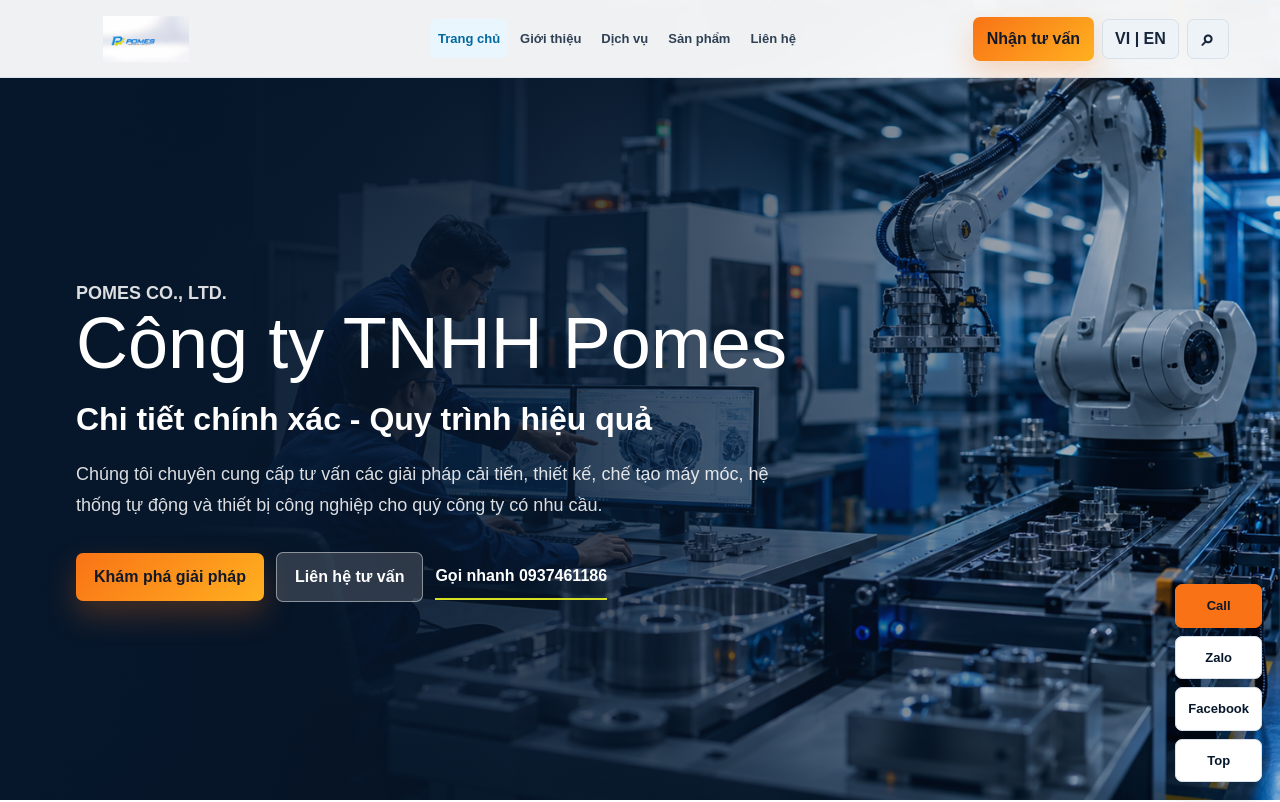
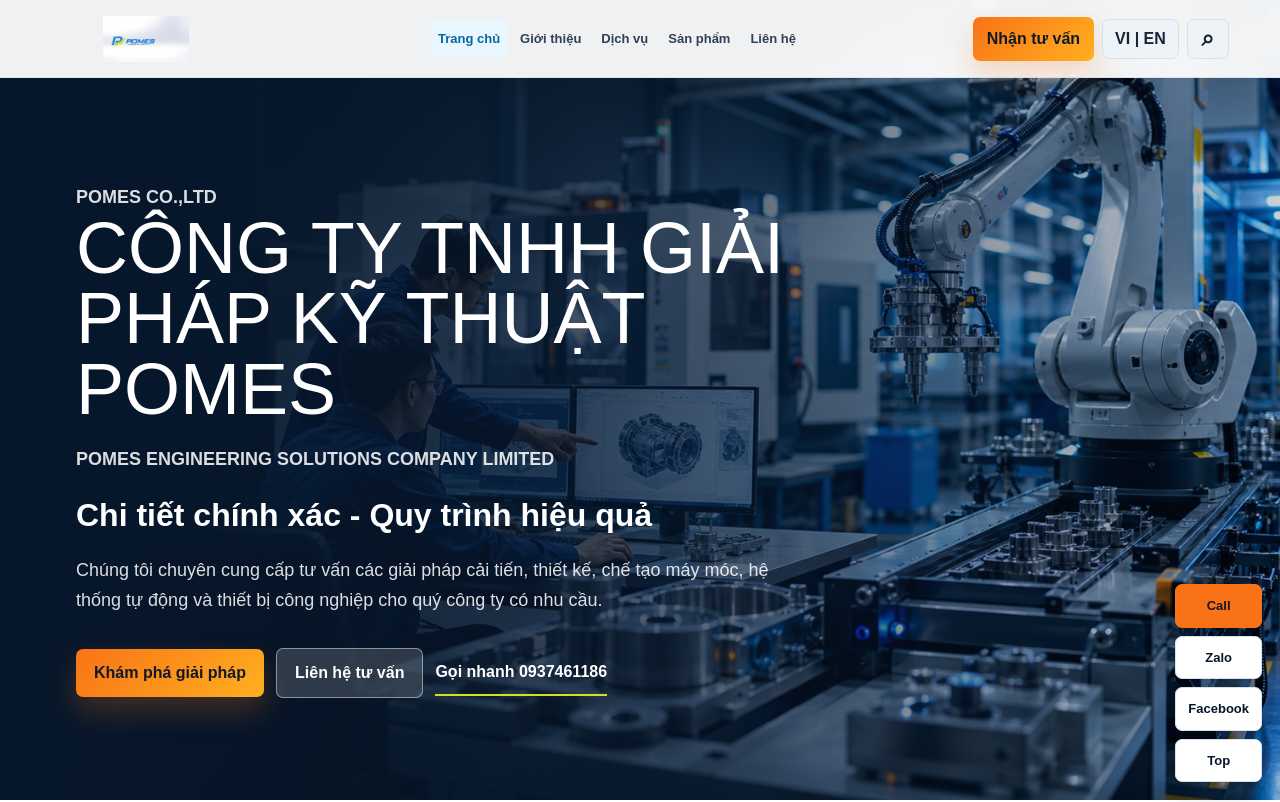
Before and after one commit to nguyenhoangan20122007-cpu/P, a Next.js app: page / in a window 1280 px wide. Shown: the top 802 px of the page. Built offline with nearby package versions, Linux system fonts and the light colour scheme.

Commit message:
Update official POMES company names

```diff
--- a/app/PomesSite.tsx
+++ b/app/PomesSite.tsx
@@ -33,15 +33,17 @@
 };
 
 const company = {
-  name: { vi: "Công ty TNHH Pomes", en: "Pomes Co., Ltd." },
-  legalName: { vi: "CÔNG TY TNHH POMES", en: "POMES CO., LTD." },
+  name: { vi: "CÔNG TY TNHH GIẢI PHÁP KỸ THUẬT POMES", en: "POMES ENGINEERING SOLUTIONS COMPANY LIMITED" },
+  legalName: { vi: "CÔNG TY TNHH GIẢI PHÁP KỸ THUẬT POMES", en: "POMES ENGINEERING SOLUTIONS COMPANY LIMITED" },
+  foreignName: "POMES ENGINEERING SOLUTIONS COMPANY LIMITED",
+  shortName: "POMES CO.,LTD",
   slogan: {
     vi: "Chi tiết chính xác - Quy trình hiệu quả",
     en: "Precise details - Effective processes",
   },
   history: {
-    vi: "Pomes là công ty mới thành lập, tập trung cung cấp các giải pháp kỹ thuật thực tiễn cho doanh nghiệp sản xuất.",
-    en: "Pomes is newly established and focuses on practical engineering solutions for manufacturing businesses.",
+    vi: "POMES là công ty mới thành lập, tập trung cung cấp các giải pháp kỹ thuật thực tiễn cho doanh nghiệp sản xuất.",
+    en: "POMES is newly established and focuses on practical engineering solutions for manufacturing businesses.",
   },
 };
 
@@ -399,11 +401,11 @@
   }, []);
 
   useEffect(() => {
-    const title = lang === "vi" ? "Công ty TNHH Pomes | Giải pháp cải tiến, chế tạo máy và tự động hóa" : "Pomes Co., Ltd. | Improvement, machine fabrication and automation solutions";
+    const title = lang === "vi" ? "CÔNG TY TNHH GIẢI PHÁP KỸ THUẬT POMES | Cải tiến, chế tạo máy và tự động hóa" : "POMES ENGINEERING SOLUTIONS COMPANY LIMITED | Improvement, machine fabrication and automation solutions";
     const desc =
       lang === "vi"
-        ? "Công ty TNHH Pomes tư vấn giải pháp cải tiến, thiết kế, chế tạo máy móc, hệ thống tự động và cung cấp thiết bị công nghiệp tại TP.HCM."
-        : "Pomes Co., Ltd. provides consulting for improvement solutions, machine design, fabrication, automation systems and industrial equipment in Ho Chi Minh City.";
+        ? "CÔNG TY TNHH GIẢI PHÁP KỸ THUẬT POMES tư vấn giải pháp cải tiến, thiết kế, chế tạo máy móc, hệ thống tự động và cung cấp thiết bị công nghiệp tại TP.HCM."
+        : "POMES ENGINEERING SOLUTIONS COMPANY LIMITED provides consulting for improvement solutions, machine design, fabrication, automation systems and industrial equipment in Ho Chi Minh City.";
     document.title = title;
     setMeta("description", desc);
     setMeta("keywords", "Giải pháp tự động hóa, thiết kế chế tạo máy, cải tiến máy móc, gia công cơ khí chính xác, quét 3D công nghiệp, thiết bị công nghiệp, TP.HCM");
@@ -512,7 +514,7 @@
             "@context": "https://schema.org",
             "@type": "Organization",
             name: company.legalName.vi,
-            alternateName: company.name.en,
+            alternateName: [company.foreignName, company.shortName],
             url: typeof window !== "undefined" ? window.location.origin : "",
             logo: "/logo.jpg",
             telephone: contact.phone,
@@ -608,8 +610,9 @@
       <section className="hero">
         <div className="hero-bg" />
         <div className="hero-content reveal">
-          <p className="eyebrow">{company.name.en}</p>
+          <p className="eyebrow">{company.shortName}</p>
           <h1>{company.name[lang]}</h1>
+          <p className="company-alias">{lang === "vi" ? company.foreignName : company.shortName}</p>
           <p className="slogan">{company.slogan[lang]}</p>
           <p>{pptProfile.intro[lang]}</p>
           <div className="hero-actions">
@@ -736,9 +739,26 @@
   const core = lang === "vi" ? ["Chính xác", "Hiệu quả", "Sáng tạo", "Trách nhiệm", "Đồng hành", "Cải tiến liên tục"] : ["Precision", "Efficiency", "Creativity", "Responsibility", "Partnership", "Continuous improvement"];
   return (
     <>
-      <PageHero lang={lang} title={lang === "vi" ? "Giới thiệu Công ty TNHH Pomes" : "About Pomes Co., Ltd."} subtitle={company.history[lang]} />
+      <PageHero lang={lang} title={lang === "vi" ? "Giới thiệu POMES" : "About POMES"} subtitle={company.history[lang]} />
       <ProfileFromDeck lang={lang} navigate={navigate} compact />
       <section className="section prose-grid">
+        <article>
+          <h2>{lang === "vi" ? "Thông tin doanh nghiệp" : "Company names"}</h2>
+          <dl className="company-name-list">
+            <div>
+              <dt>{lang === "vi" ? "Tên tiếng Việt" : "Vietnamese name"}</dt>
+              <dd>{company.legalName.vi}</dd>
+            </div>
+            <div>
+              <dt>{lang === "vi" ? "Tên tiếng nước ngoài" : "Foreign name"}</dt>
+              <dd>{company.foreignName}</dd>
+            </div>
+            <div>
+              <dt>{lang === "vi" ? "Tên viết tắt" : "Abbreviated name"}</dt>
+              <dd>{company.shortName}</dd>
+            </div>
+          </dl>
+        </article>
         <article>
           <h2>{lang === "vi" ? "Lịch sử hình thành" : "Formation"}</h2>
           <p>{company.history[lang]}</p>
@@ -996,10 +1016,12 @@
 function ContactPage({ lang, submitForm }: { lang: Lang; submitForm: (event: FormEvent<HTMLFormElement>) => void }) {
   return (
     <>
-      <PageHero lang={lang} title={lang === "vi" ? "Liên hệ Công ty TNHH Pomes" : "Contact Pomes Co., Ltd."} subtitle={lang === "vi" ? "Thông tin liên hệ chính thức và form gửi yêu cầu tư vấn." : "Official contact information and consultation request form."} />
+      <PageHero lang={lang} title={lang === "vi" ? "Liên hệ POMES" : "Contact POMES"} subtitle={lang === "vi" ? "Thông tin liên hệ chính thức và form gửi yêu cầu tư vấn." : "Official contact information and consultation request form."} />
       <section className="section contact-layout">
         <div className="contact-info">
-          <h2>{company.name.vi}</h2>
+          <h2>{company.legalName.vi}</h2>
+          <p><strong>{lang === "vi" ? "Tên tiếng nước ngoài" : "Foreign name"}:</strong> {company.foreignName}</p>
+          <p><strong>{lang === "vi" ? "Tên viết tắt" : "Abbreviated name"}:</strong> {company.shortName}</p>
           <p><strong>{lang === "vi" ? "Địa chỉ" : "Address"}:</strong> {contact.address}</p>
           <p><strong>{lang === "vi" ? "Số điện thoại" : "Phone"}:</strong> {contact.phone}</p>
           <p><strong>Zalo:</strong> {contact.phone}</p>
@@ -1229,6 +1251,7 @@
       <div className="footer-grid">
         <div>
           <img src="/logo.jpg" alt="POMES logo" />
+          <h3>{company.shortName}</h3>
           <p>{lang === "vi" ? "Pomes tư vấn giải pháp cải tiến, thiết kế, chế tạo máy móc, hệ thống tự động và cung cấp thiết bị công nghiệp cho doanh nghiệp sản xuất." : "Pomes provides consulting for improvement solutions, machine design, fabrication, automation systems and industrial equipment for manufacturers."}</p>
         </div>
         <div>
@@ -1249,7 +1272,7 @@
         </div>
       </div>
       <div className="footer-bottom">
-        <span>© 2026 Công ty TNHH Pomes. All rights reserved.</span>
+        <span>© 2026 {company.legalName.vi}. All rights reserved.</span>
         <button onClick={() => navigate("/chinh-sach-bao-mat")}>{lang === "vi" ? "Chính sách bảo mật" : "Privacy"}</button>
         <button onClick={() => navigate("/dieu-khoan-su-dung")}>{lang === "vi" ? "Điều khoản sử dụng" : "Terms"}</button>
       </div>
@@ -1271,7 +1294,7 @@
 function PageHero({ lang, title, subtitle }: { lang: Lang; title: string; subtitle: string }) {
   return (
     <section className="page-hero">
-      <p className="eyebrow">{company.name.en}</p>
+      <p className="eyebrow">{company.shortName}</p>
       <h1>{title}</h1>
       <p>{subtitle}</p>
     </section>
--- a/app/globals.css
+++ b/app/globals.css
@@ -270,6 +270,14 @@
   letter-spacing: 0;
   margin: 0 0 12px;
   text-transform: uppercase;
+}
+
+.company-alias {
+  color: rgba(255, 255, 255, 0.78);
+  font-size: clamp(14px, 1.4vw, 18px);
+  font-weight: 800;
+  letter-spacing: 0;
+  margin: 0 0 12px;
 }
 
 h1,
@@ -881,6 +889,30 @@
   padding-left: 22px;
 }
 
+.company-name-list {
+  display: grid;
+  gap: 14px;
+  margin: 0;
+}
+
+.company-name-list div {
+  display: grid;
+  gap: 4px;
+}
+
+.company-name-list dt {
+  color: var(--muted);
+  font-size: 13px;
+  font-weight: 800;
+  text-transform: uppercase;
+}
+
+.company-name-list dd {
+  color: var(--navy);
+  font-weight: 900;
+  margin: 0;
+}
+
 .check-list {
   display: grid;
   gap: 10px;
--- a/app/layout.tsx
+++ b/app/layout.tsx
@@ -1,9 +1,9 @@
 import type { Metadata, Viewport } from "next";
 import "./globals.css";
 
-const title = "Công ty TNHH Pomes | Cải tiến, chế tạo máy và tự động hóa";
+const title = "CÔNG TY TNHH GIẢI PHÁP KỸ THUẬT POMES | Cải tiến, chế tạo máy và tự động hóa";
 const description =
-  "Công ty TNHH Pomes tư vấn giải pháp cải tiến, thiết kế, chế tạo máy móc, hệ thống tự động và cung cấp thiết bị công nghiệp cơ khí, điện, tự động, khí nén tại TP.HCM.";
+  "CÔNG TY TNHH GIẢI PHÁP KỸ THUẬT POMES tư vấn giải pháp cải tiến, thiết kế, chế tạo máy móc, hệ thống tự động và cung cấp thiết bị công nghiệp cơ khí, điện, tự động, khí nén tại TP.HCM.";
 
 export const metadata: Metadata = {
   metadataBase: new URL("https://pomes-pi.vercel.app"),
@@ -31,7 +31,7 @@
   openGraph: {
     title,
     description,
-    siteName: "Công ty TNHH Pomes",
+    siteName: "POMES CO.,LTD",
     type: "website",
     images: [{ url: "/og.png", width: 1600, height: 900, alt: "Pomes engineering and automation solutions" }],
   },
```
